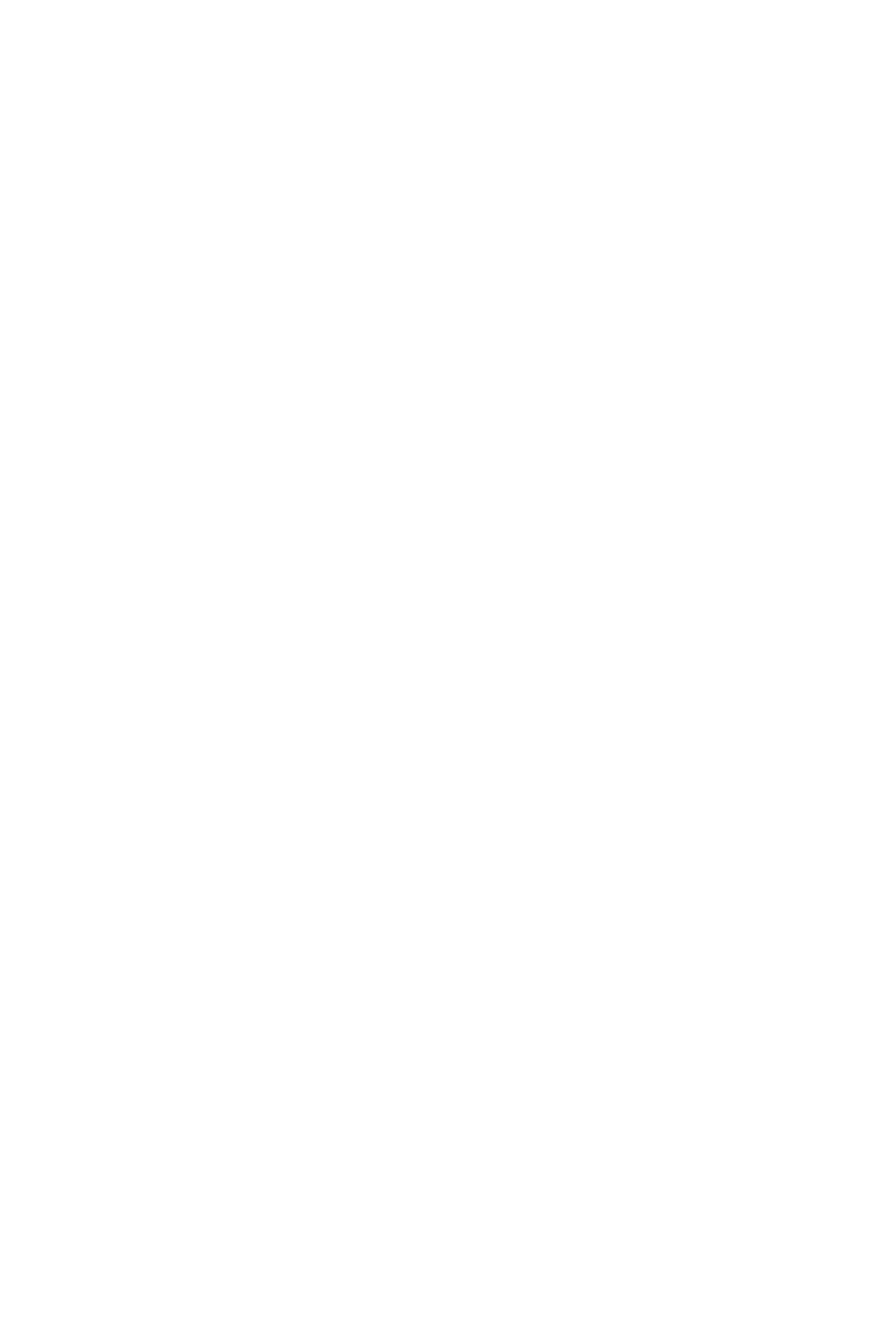
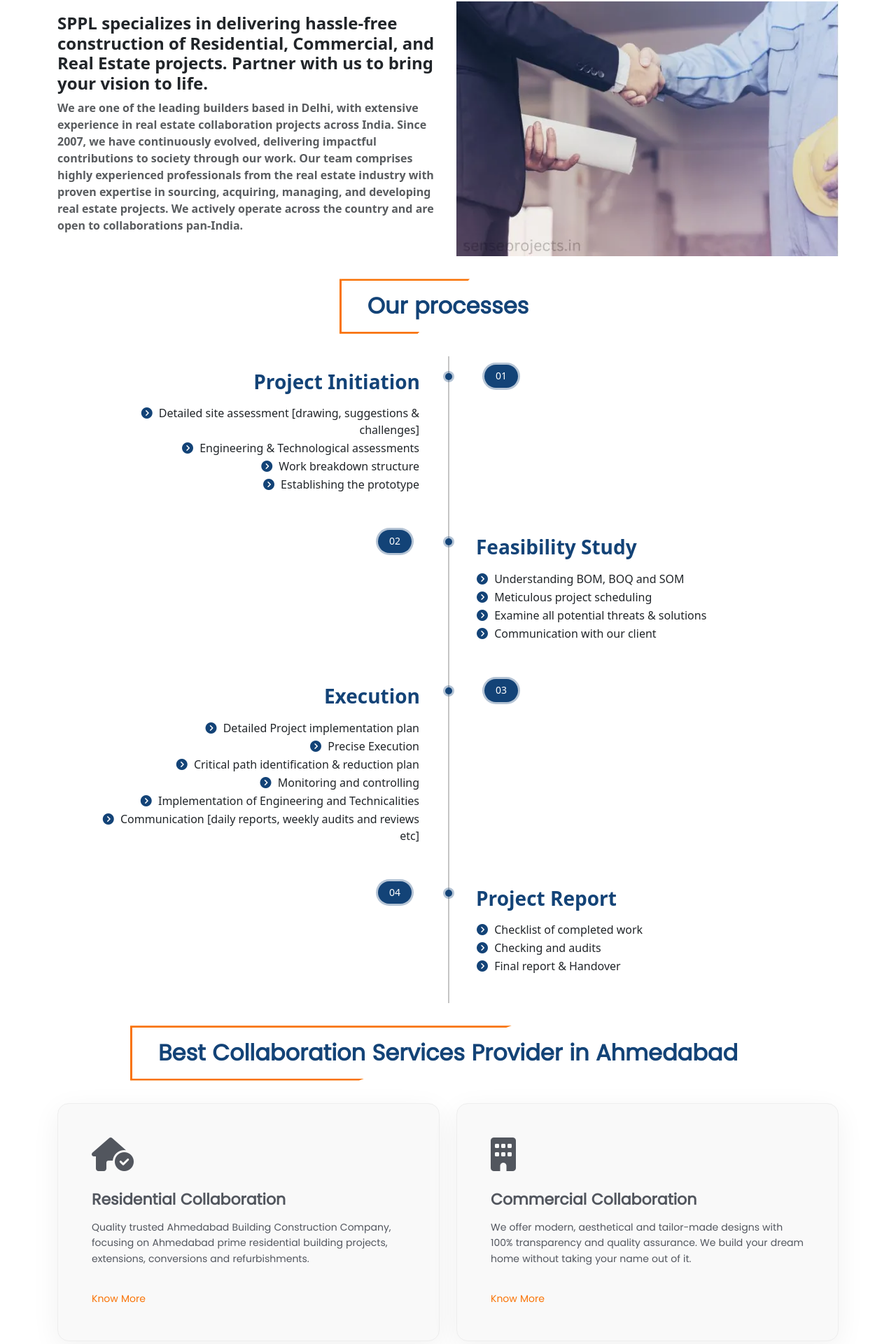
Before and after one commit to deke-r/senseProjectsNextJs, a Next.js app: page /construction-collaboration-in-india in a window 1280 px wide. Before the commit this address had no page. Shown: the part 640-2560 px from the top of the page at 70% size. Before the commit the page ends 800 px from the top, so only its background shows below. Built offline with nearby package versions, Linux system fonts and the light colour scheme.

Commit message:
changes added

```diff
--- /dev/null
+++ b/app/construction-collaboration-in-india/page.jsx
@@ -0,0 +1,129 @@
+import BannerTop from '../../components/BannerTop';
+import PanIndia from '../../components/PanIndia';
+import SectionHeader from '../../components/SectionHeader';
+import ConstructionServices from '../../components/ConstructionServices';
+import CTASection from '../../components/CTASection';
+import '../../styles/CivilConstructions.css';
+import CollaborationServices from '@/components/CollabrationServices';
+
+export default function ConstructionCollaborationInIndia() {
+  return (
+    <>
+      {/* Top Banner */}
+      <BannerTop page="Collaboration Services Provider in India" page2="Services" />
+
+      {/* Section Header */}
+      <SectionHeader
+        header="LET’S BUILD TOGETHER | We Are Best Builders in India."
+        color="#134377"
+      />
+
+      {/* Main Section */}
+      <section className="bg-white">
+        <div className="container">
+
+          <div className="row align-items-center">
+            {/* Left Column - Text */}
+            <div className="col-md-6 mb-4 mb-md-0">
+                 <h4 className="fw-bold">
+             SPPL specializes in delivering hassle-free construction of Residential, Commercial, and Real Estate projects. Partner with us to bring your vision to life.
+            </h4>
+              <p className='fw-semibold text-muted'>
+               We are one of the leading builders based in Delhi, with extensive experience in real estate collaboration projects across India. Since 2007, we have continuously evolved, delivering impactful contributions to society through our work. Our team comprises highly experienced professionals from the real estate industry with proven expertise in sourcing, acquiring, managing, and developing real estate projects. We actively operate across the country and are open to collaborations pan-India.
+              </p>
+            </div>
+
+            {/* Right Column - Image */}
+            <div className="col-md-6">
+              <img
+                src='/images/construction-collaboration.webp'
+                alt="Construction Project"
+                className="img-fluid"
+              />
+            </div>
+          </div>
+
+
+        </div>
+      </section>
+
+
+
+      {/* Process Header */}
+      <SectionHeader header="Our processes" color="#134377" />
+
+      {/* Process List */}
+      <section className="services-list-section ptb-50">
+        <div className="container">
+          <div className="process">
+            <ul>
+              {[
+                {
+                  title: 'Project Initiation',
+                  steps: [
+                    'Detailed site assessment [drawing, suggestions & challenges]',
+                    'Engineering & Technological assessments',
+                    'Work breakdown structure',
+                    'Establishing the prototype',
+                  ],
+                },
+                {
+                  title: 'Feasibility Study',
+                  steps: [
+                    'Understanding BOM, BOQ and SOM',
+                    'Meticulous project scheduling',
+                    'Examine all potential threats & solutions',
+                    'Communication with our client',
+                  ],
+                },
+                {
+                  title: 'Execution',
+                  steps: [
+                    'Detailed Project implementation plan',
+                    'Precise Execution',
+                    'Critical path identification & reduction plan',
+                    'Monitoring and controlling',
+                    'Implementation of Engineering and Technicalities',
+                    'Communication [daily reports, weekly audits and reviews etc]',
+                  ],
+                },
+                {
+                  title: 'Project Report',
+                  steps: [
+                    'Checklist of completed work',
+                    'Checking and audits',
+                    'Final report & Handover',
+                  ],
+                },
+              ].map((item, idx) => (
+                <li key={idx}>
+                  <div className="process-content">
+                    <h3>{item.title}</h3>
+                    <table>
+                      {item.steps.map((step, sIdx) => (
+                        <tr key={sIdx}>
+                          <td>
+                            <i className="fas fa-chevron-circle-right"></i> {step}
+                          </td>
+                        </tr>
+                      ))}
+                    </table>
+                  </div>
+                  <div className="time">
+                    <h4>{String(idx + 1).padStart(2, '0')}</h4>
+                  </div>
+                </li>
+              ))}
+              <div style={{ clear: 'both' }}></div>
+            </ul>
+          </div>
+        </div>
+      </section>
+
+      {/* Other Components */}
+      <CollaborationServices />
+      <CTASection h3="Looking for high quality constructor for your project Residential, Industrial Hotels & Resorts? Call Now" />
+      <PanIndia />
+    </>
+  );
+}
--- /dev/null
+++ b/components/CollabrationServices.jsx
@@ -0,0 +1,63 @@
+'use client';
+
+import Link from 'next/link';
+import SectionHeader from '../components/SectionHeader';
+import '../styles/OurServices.css';
+
+const collaborationServices = [
+  {
+    icon: 'fa-house-circle-check',
+    title: 'Residential Collaboration',
+    description:
+      'Quality trusted Ahmedabad Building Construction Company, focusing on Ahmedabad prime residential building projects, extensions, conversions and refurbishments.',
+    link: '/resedential-collaboration-Services-Provider-in-india',
+  },
+  {
+    icon: 'fa-building',
+    title: 'Commercial Collaboration',
+    description:
+      'We offer modern, aesthetical and tailor-made designs with 100% transparency and quality assurance. We build your dream home without taking your name out of it.',
+    link: '/commercial-collaboration-services-in-ahmedabad',
+  },
+];
+
+const CollaborationServices = () => {
+  return (
+    <div className="container-fluid">
+      <SectionHeader header="Best Collaboration Services Provider in Ahmedabad" color="#134377" />
+
+      <div className="container">
+        <div className="row gy-4">
+          {collaborationServices.map((service, index) => (
+            <div
+              className="col-lg-6 col-md-6"
+              key={index}
+              data-aos="fade-up"
+              data-aos-delay={100 * (index + 1)}
+            >
+              <div className="service-item font-pop p-5 box_sdw10 p-3 position-relative">
+                <div className="icon mb-3">
+                  <i className={`fa-solid ${service.icon} fa-2x `}></i>
+                </div>
+                <h3
+                  className="fw-semibold"
+                  style={{ color: '#52565E', fontSize: 22 }}
+                >
+                  {service.title}
+                </h3>
+                <p style={{ color: '#52565E', fontSize: 14 }}>
+                  {service.description}
+                </p>
+                <Link href={service.link} className="readmore stretched-link">
+                  Know More <i className="bi bi-arrow-right"></i>
+                </Link>
+              </div>
+            </div>
+          ))}
+        </div>
+      </div>
+    </div>
+  );
+};
+
+export default CollaborationServices;
--- a/components/Header.jsx
+++ b/components/Header.jsx
@@ -4,6 +4,39 @@ import { useState, useEffect } from 'react';
 import Link from 'next/link';
 import '../styles/Header.css';
 import '../styles/Fonts.css';
+
+const services = [
+  {
+    icon: 'fa-building',
+    title: 'Civil Constructions',
+    link: '/construction-contractors-in-india',
+  },
+  {
+    icon: 'fa-warehouse',
+    title: 'Pre Engineered Buildings',
+    link: '/pre-engineered-buildings-company-in-india',
+  },
+  {
+    icon: 'fa-ruler-combined',
+    title: 'Interior Fit-out',
+    link: '/interior-fitout-company-in-india',
+  },
+  {
+    icon: 'fa-road',
+    title: 'Road Services',
+    link: '/road-construction-company-in-india',
+  },
+  {
+    icon: 'fa-handshake',
+    title: 'Collaboration',
+    link: '/construction-collaboration-in-india',
+  },
+  {
+    icon: 'fa-screwdriver-wrench',
+    title: 'Mechanical Electrical Plumbing',
+    link: '/services/mechanicalelectricalplumbing',
+  },
+];
 
 const Header = () => {
   const [scrolled, setScrolled] = useState(false);
@@ -33,27 +66,33 @@ const Header = () => {
         </button>
         <div className="collapse bg-md-light rounded-2 navbar-collapse" id="navbarSupportedContent">
           <ul className="navbar-nav ms-auto me-md-5 mb-2 text-center mb-lg-0">
-            <li className="nav-item">
-              <Link href="/" className="nav-link">HOME</Link>
+            <li className="nav-item"><Link href="/" className="nav-link">HOME</Link></li>
+            <li className="nav-item"><Link href="/about-us" className="nav-link">ABOUT</Link></li>
+
+            {/* Hover Dropdown for Services */}
+            <li className="nav-item dropdown dropdown-hover">
+              <span className="nav-link " id="servicesDropdown">
+                SERVICES
+              </span>
+              <ul className="dropdown-menu px-0 py-1 bg-light" aria-labelledby="servicesDropdown">
+                {services.map((item, index) => (
+                  <li key={index}>
+                    <Link href={item.link} className="dropdown-item d-flex align-items-center gap-2">
+                      <i className={`fa-solid ${item.icon} text-blue`}></i> {item.title}
+                    </Link>
+                    {index < services.length - 1 && (
+                      <hr className="dropdown-divider-custom" />
+                    )}
+                  </li>
+                ))}
+              </ul>
+
             </li>
-            <li className="nav-item">
-              <Link href="/about-us" className="nav-link">ABOUT</Link>
-            </li>
-            <li className="nav-item">
-              <Link href="/services" className="nav-link">SERVICES</Link>
-            </li>
-            <li className="nav-item">
-              <Link href="/certification" className="nav-link">CERTIFICATION</Link>
-            </li>
-            <li className="nav-item">
-              <Link href="/our-projects" className="nav-link">PROJECTS</Link>
-            </li>
-            <li className="nav-item">
-              <Link href="/contact" className="nav-link">CONTACT</Link>
-            </li>
-            <li className="nav-item">
-              <Link href="/career" className="nav-link">CAREER</Link>
-            </li>
+
+            <li className="nav-item"><Link href="/certification" className="nav-link">CERTIFICATION</Link></li>
+            <li className="nav-item"><Link href="/our-projects" className="nav-link">PROJECTS</Link></li>
+            <li className="nav-item"><Link href="/contact" className="nav-link">CONTACT</Link></li>
+            <li className="nav-item"><Link href="/career" className="nav-link">CAREER</Link></li>
           </ul>
         </div>
       </div>
--- a/styles/Header.css
+++ b/styles/Header.css
@@ -131,3 +131,56 @@
   border-radius: 8px;
   font-size: 16px;
 }
+
+
+/* Hover-based dropdown */
+.dropdown-hover:hover .dropdown-menu {
+  display: block;
+  margin-top: 0;
+  opacity: 1;
+  visibility: visible;
+  transform: translateY(0);
+}
+
+.dropdown-menu {
+  transition: all 0.3s ease;
+  display: none;
+  opacity: 0;
+  visibility: hidden;
+  transform: translateY(10px);
+  background-color: #fff;
+  border-radius: 0;
+  padding: 1rem;
+  min-width: 200px;
+  box-shadow: 0 4px 10px rgba(0,0,0,0.05);
+}
+
+.dropdown-item {
+  font-family: 'Poppins', sans-serif;
+  font-size: 14px !important;
+  font-weight: 600 !important;
+  color: gray;
+  transition: color 0.2s ease;
+}
+
+/* .dropdown-item:hover {
+  color: var(--pc);
+} */
+
+/* Responsive override */
+@media (max-width: 991.98px) {
+  .dropdown-hover:hover .dropdown-menu {
+    position: static;
+    transform: none;
+    display: block;
+    opacity: 1;
+    visibility: visible;
+  }
+}
+
+.dropdown-divider-custom {
+    width: 80%;
+    margin: .25rem auto;
+    border-color: #dee2e6;
+    opacity: .5
+}
```
Also changed, not shown: app/resedential-collaboration-Services-Provider-in-india/page.jsx (added, +8 -0 lines), public/images/construction-collaboration.webp (added).
